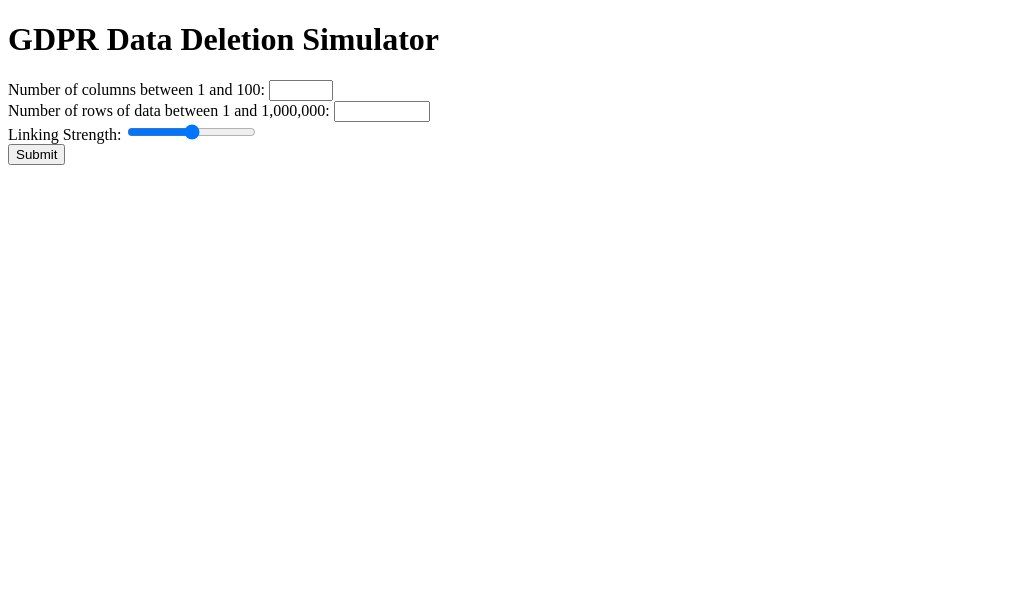
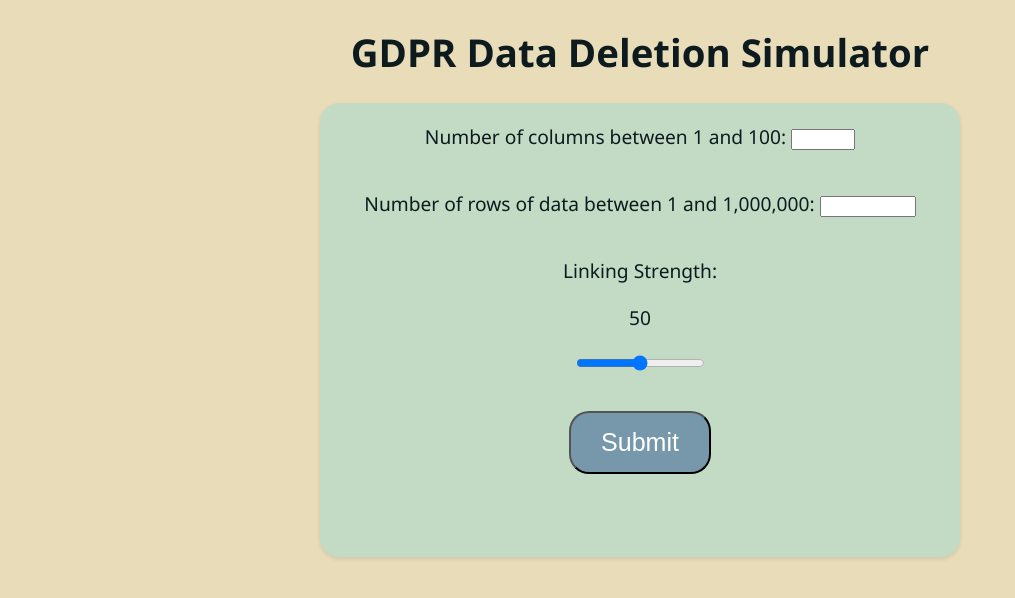
Before and after one commit to Iwasson/gdpr-simulator, a Flask app: page / in a window 1280 px wide. Shown: the top 598 px of the page, without its empty margins (0-1015 px from the left). Run offline with Flask 3, Linux system fonts and the light colour scheme.

Commit message:
adding basic styling

```diff
--- /dev/null
+++ b/webapp/static/styles.css
@@ -0,0 +1,76 @@
+body {
+  text-align: center;
+  background-color: #E8DCB9;
+  color: #0D1B1E;
+  font-size: larger;
+  font-family: 'Segoe UI', Tahoma, Geneva, Verdana, sans-serif
+}
+
+h1 {
+  text-align: center;
+  color: #0D1B1E;
+}
+
+form {
+  background-color: #C3DBC5;
+  width: 50vw;
+  margin-left: auto;
+  margin-right: auto;
+  margin-bottom: 3em;
+  padding-top: 15pt;
+  padding-bottom: 25pt;
+  box-shadow: 0px 2px 4px rgba(0, 0, 0, 0.1);
+  border-radius: 20px;
+}
+
+input {
+  margin-bottom: 3em;
+}
+
+.sub_button {
+  border-radius: 20px;
+  padding: 15px 30px;
+  font-size: 25px;
+  background-color: #7798AB;
+  color: #fff;
+  transition: background-color 0.3s ease;
+  margin-bottom: 2em;
+}
+
+.sub_button:hover {
+  background-color: #0D1B1E;
+  cursor: pointer;
+}
+
+table {
+  border-collapse: collapse;
+  width: 50vw;
+  margin-left: auto;
+  margin-right: auto;
+  margin-bottom: 3em;
+  box-shadow: 0px 2px 4px rgba(0, 0, 0, 0.1);
+}
+
+table td, table th {
+  border: 1px solid #ddd;
+  padding: 8px;
+}
+
+table th {
+  background-color: #23535e;
+  font-weight: bold;
+  text-align: center;
+  color: white;
+}
+
+table tr:nth-child(even) {
+  background-color: #f9f9f9;
+}
+
+table tr:nth-child(odd) {
+  background-color: #98afbd;
+}
+
+table tr:hover {
+  background-color: #f2f2f2;
+}
--- a/webapp/templates/home_page.html
+++ b/webapp/templates/home_page.html
@@ -1,4 +1,14 @@
 <!doctype html>
+<html lang="en">
+
+<head>
+  <meta charset="UTF-8">
+  <meta name="viewport" content="width=device-width, initial-scale=1.0">
+  <title>GDPR Deletion Simulator</title>
+  <link rel="stylesheet" type="text/css" href="{{ url_for('static', filename='styles.css') }}">
+</head>
+
+<body>
   <h1>GDPR Data Deletion Simulator</h1>
 
   <form action="/generate" , method="post">
@@ -11,8 +21,22 @@
     <br>
 
     <label for="linking_strength">Linking Strength:</label>
+    <p id="rangeValue">50</p>
     <input id="linking_strength" name="linking_strength" type="range">
+
     <br>
 
-  <input type="submit" value="Submit">
+    <input type="submit" value="Submit" class="sub_button">
   </form>
+</body>
+
+<script>
+  var rangeInput = document.getElementById('linking_strength');
+  var rangeValue = document.getElementById('rangeValue');
+
+  rangeInput.addEventListener('input', function () {
+    rangeValue.textContent = rangeInput.value;
+  });
+</script>
+
+</html>
```
Also changed, not shown: webapp/templates/delete.html (+13 -0 lines), webapp/templates/delete_multiple.html (+14 -0 lines), webapp/templates/display.html (+32 -14 lines). Lines whose indentation alone changed are shown as unchanged.
